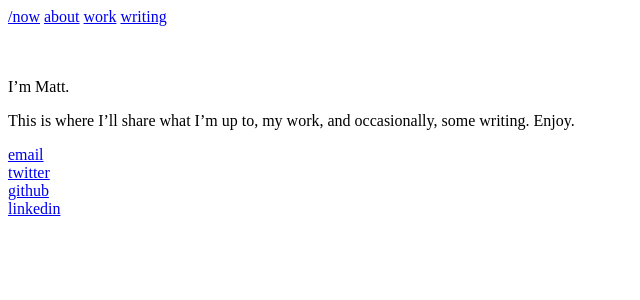
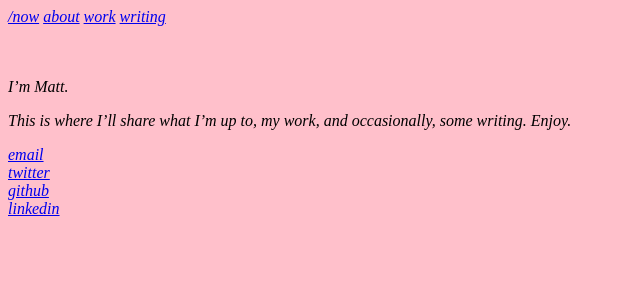
Before and after one commit to mattpupa/mattpupa, a Jekyll site: the page built from index.markdown, in a window 1280 px wide. Shown: the top 300 px of the page, without its empty margins (0-640 px from the left). Built offline with Jekyll 4.4.1, drawn with Linux system fonts in a browser that asks for light colours.

Commit message:
more testing2

```diff
--- a/_layouts/default.html
+++ b/_layouts/default.html
@@ -5,7 +5,7 @@
     <title>{{ page.title }}</title>
     <link rel="stylesheet" href="/assets/css/styles.css">
   </head>
-  <body>
+  <body class="test">
     {% include navigation.html %}
     {{ content }}
   </body>
--- a/_sass/main.scss
+++ b/_sass/main.scss
@@ -6,3 +6,9 @@
   font: Tahoma;
   background-color: yellow;
 }
+
+.test {
+  font: Tahoma;
+  font-style: italic;
+  background-color: pink;
+}
```
